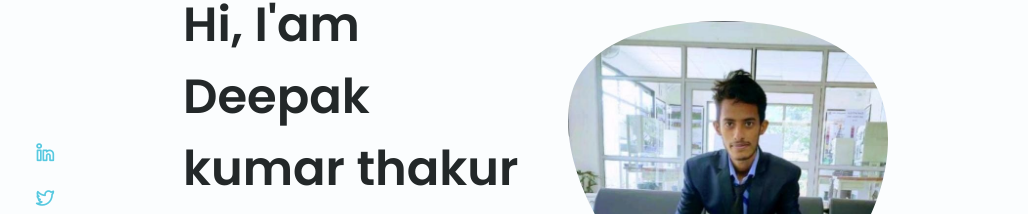
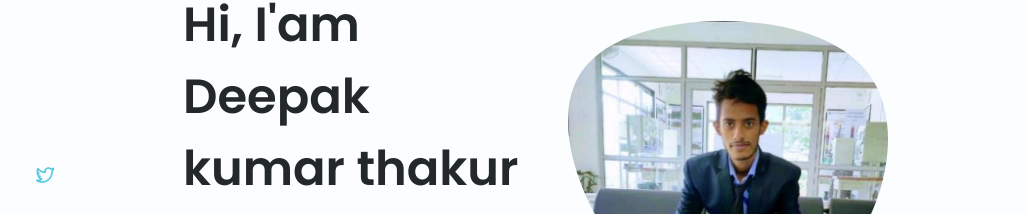
Before and after one commit to Deepak126678/resume, a plain HTML site: page index.html in a window 1280 px wide. Shown: the part 195-409 px from the top of the page, without its empty margins (125-1153 px from the left). Drawn offline with nearby package versions, Linux system fonts and the light colour scheme.

Commit message:
Update index.html

```diff
--- a/index.html
+++ b/index.html
@@ -71,8 +71,7 @@
                 <div class="home__container container grid">
                     <div class="home__content grid">
                         <div class="home__social">
-                            <a href=" target="_blank" class="home__social-icon">
-                                <i class="uil uil-linkedin-alt"></i>
+
                             </a>
                             <a href="https://x.com/mahi91of77?t" target="_blank" class="home__social-icon">
                                 <i class="uil uil-twitter-alt"></i>
```
